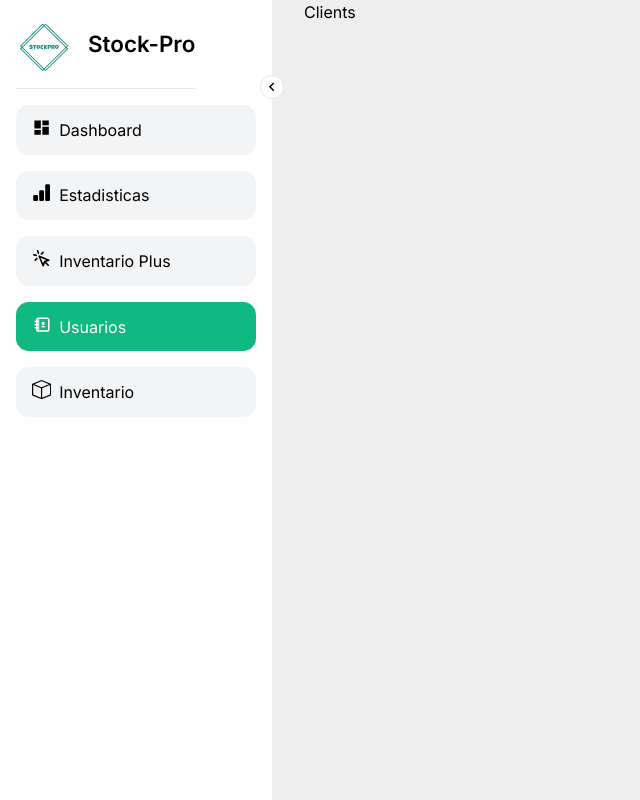
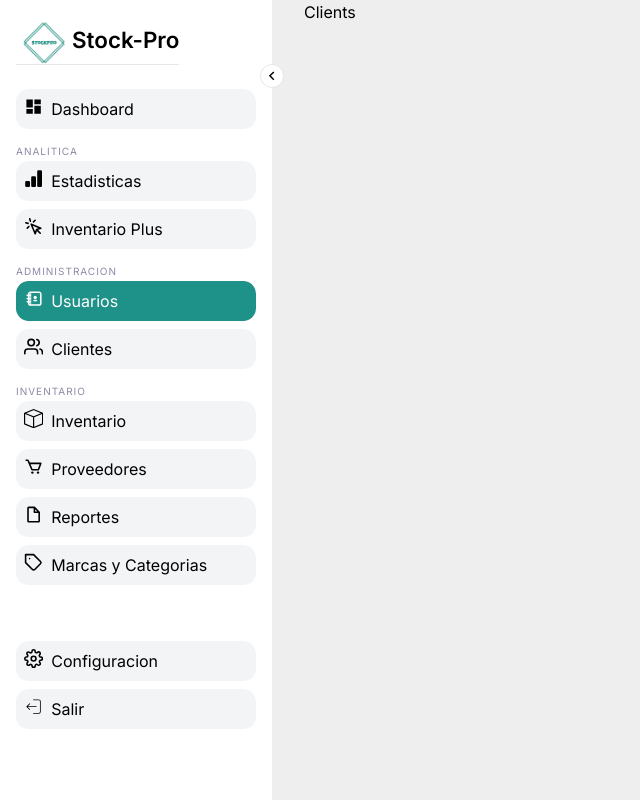
Before and after one commit to DevSculptors/frontend-stockpro, a Next.js app: page /dashboard/users in a window 1280 px wide. Shown: the whole page, without its empty margins (0-640 px from the left). Built offline with nearby package versions, Linux system fonts and the light colour scheme.

Commit message:
Update SlideBar

```diff
--- a/src/components/SideBar/SideBar.tsx
+++ b/src/components/SideBar/SideBar.tsx
@@ -8,6 +8,12 @@ import { BsBox } from 'react-icons/bs';
 import {BsFillBarChartFill} from 'react-icons/bs';
 import { TiContacts } from "react-icons/ti";
 import { MdKeyboardArrowRight,MdKeyboardArrowLeft } from 'react-icons/md';
+import {FiUsers} from 'react-icons/fi';
+import {FiTag } from 'react-icons/fi';
+import {FiSettings} from 'react-icons/fi';
+import {BiCart} from 'react-icons/bi';
+import {BiFileBlank} from 'react-icons/bi';
+import {CiLogout} from 'react-icons/ci';
 import { useSidebarContext } from '@/context/SidebarContext';
 
 import { usePathname } from 'next/navigation';
@@ -21,6 +27,7 @@ const sidebarItems = [{
     name: "Estadisticas",
     href: "/dashboard/stats",
     icon: BsFillBarChartFill,
+    text: "ANALITICA",
   },
   {
     name: "Inventario Plus",
@@ -31,11 +38,48 @@ const sidebarItems = [{
     name: "Usuarios",
     href: "/dashboard/users",
     icon: TiContacts,
+    text: "Administracion",
+  },
+  {
+    name: "Clientes",
+    href: "/dashboard/clients",
+    icon: FiUsers,
   },
   {
     name: "Inventario",
     href: "/dashboard/inventory",
     icon: BsBox,
+    text: "INVENTARIO",
+  },
+  {
+    name: "Proveedores",
+    href: "/dashboard/providers",
+    icon: BiCart,
+  },
+  {
+    name: "Reportes",
+    href: "/dashboard/reports",
+    icon: BiFileBlank,
+  },
+  {
+    name: "Marcas y Categorias",
+    href: "/dashboard/category",
+    icon: FiTag,
+  },
+  {
+    name: "Configuracion",
+    href: "/dashboard/settings",
+    icon: FiSettings,
+    text: (<>
+           <br />
+           <br />
+        </>
+    ),
+  },
+  {
+    name: "Salir",
+    href: "/logout",
+    icon: CiLogout,
   },
 ];
 
@@ -68,9 +112,13 @@ export default function SideBar() {
           />
           <p className={styles.sidebar__logo_name}>Stock-Pro</p>
         </div>
+        <br />
         <ul className={styles.sidebar__list}>
-          {sidebarItems.map(({ name, href, icon: Icon }) => (
+          {sidebarItems.map(({ name, href, icon: Icon, text}) => (
             <li className={styles.sidebar__item} key={name}>
+              <span className={styles.sidebar__text}>
+                  {text}
+              </span>
               <Link
                 className={ pathname === href ? styles.
                 sidebar__link_active : styles.sidebar__link
--- a/src/components/SideBar/style.module.css
+++ b/src/components/SideBar/style.module.css
@@ -25,15 +25,13 @@
   width: max-content;
   display: flex;
   align-items: center;
-  gap: 1rem;
-  padding-bottom: 1rem;
-  margin-bottom: 1rem;
   border-bottom: 1px solid var(--color-border);
+
 }
 
 .sidebar__logo {
   width: 3.5rem;
-  height: 3.5rem;
+  height: 3rem;
   object-fit: contain;
   border-radius: 1rem;
 }
@@ -52,22 +50,22 @@
   font-size: 1rem;
   text-decoration: none;
   color: var(--text);
-  padding: 0.8rem 1rem;
+  padding: 0.5rem 0.5rem;
   display: flex;
   background-color: var(--color-sidebar-item);
-  margin-bottom: 1rem;
+  margin-bottom: 0.5rem;
   border-radius: 0.8rem;
 }
 
 .sidebar__link_active {
   color: var(--color-bg);
-  background-color: #10b981;
+  background-color: #1E9189;
   display: inline-block;
   font-size: 1rem;
   text-decoration: none;
-  padding: 0.8rem 1rem;
+  padding: 0.5rem 0.5rem;
   display: flex;
-  margin-bottom: 1rem;
+  margin-bottom: 0.5rem;
   border-radius: 0.8rem;
 }
 
@@ -78,6 +76,17 @@
 
 .sidebar__name {
   margin-left: 0.5rem;
+}
+
+.sidebar__text {
+  color: #8B8BA7;
+  font-size: 10px;
+  font-family: Inter, serif;
+  font-weight: 400;
+  text-transform: uppercase;
+  letter-spacing: 1px;
+  word-wrap: break-word;
+
 }
 
 /* [data-collapse="true"] {
@@ -92,7 +101,7 @@
 .btn {
   position: absolute;
   right: 0;
-  top: 4.7rem;
+  top: 4rem;
   border: none;
   background-color: var(--color-bg);
   width: 1.5rem;
@@ -106,3 +115,9 @@
   transform: translateX(50%);
   font-size: 1.1rem;
 }
+
+.sidebar__item.specialStyles {
+  background-color: white; /* Fondo blanco */
+  color: blue; /* Color de texto azul (ajusta el color según tu preferencia) */
+  /* Otros estilos personalizados */
+}
```
Lines whose indentation alone changed are shown as unchanged.
